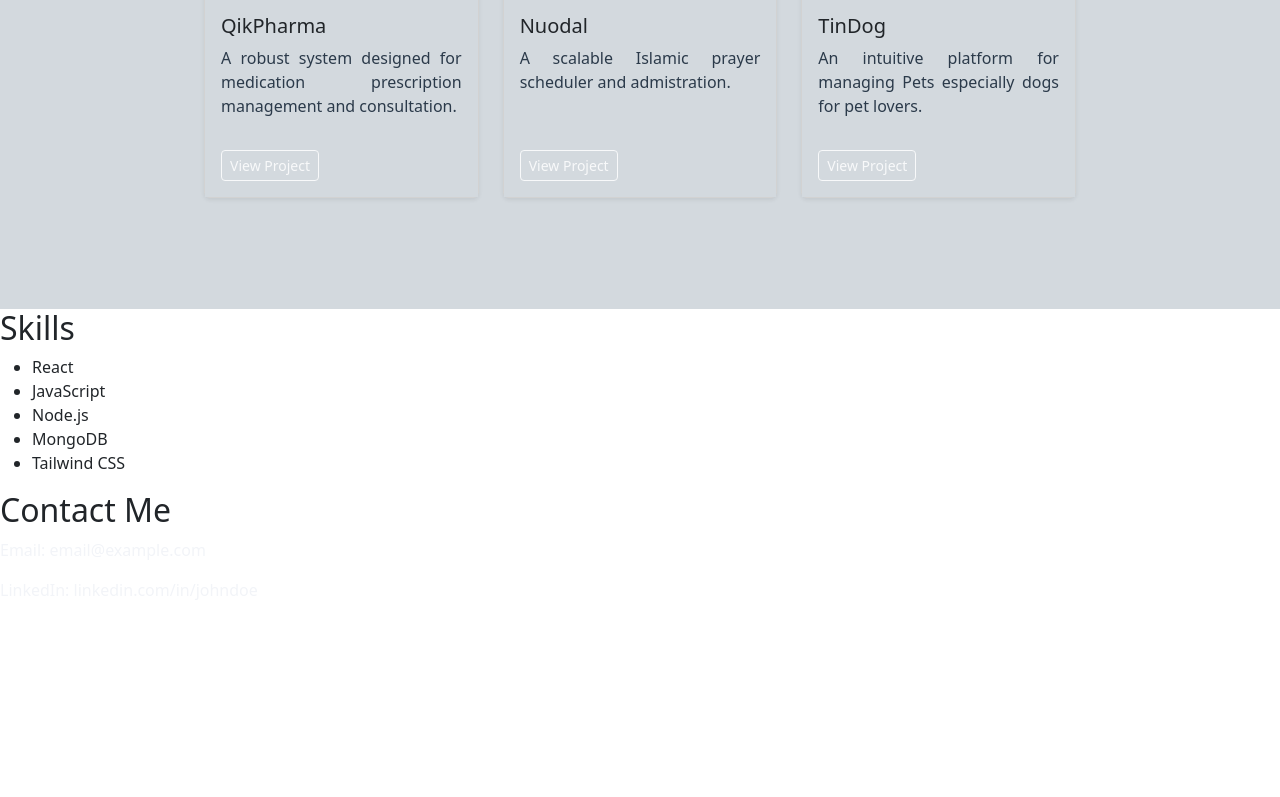
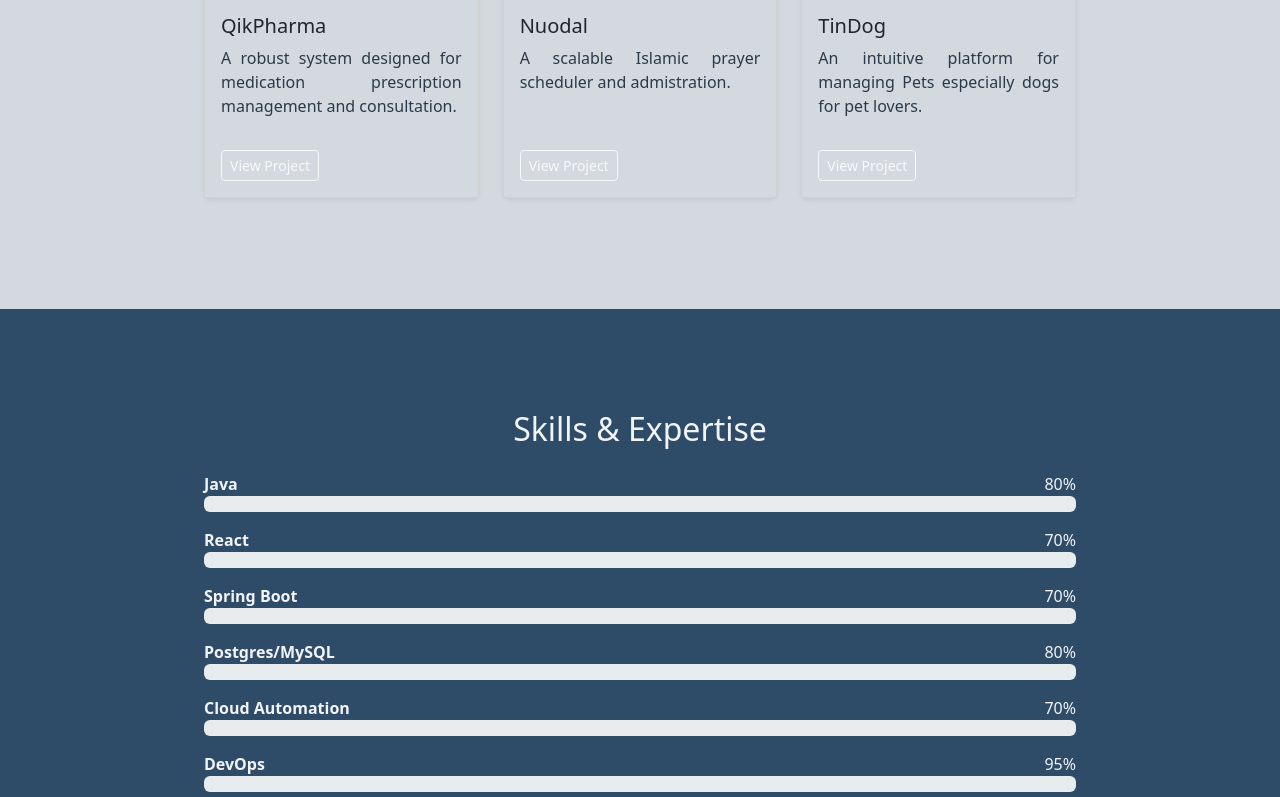
Before and after one commit to christianRibig5/christian_portfolio, a React (Vite) app: page / in a window 1280 px wide. Shown: the part 2000-2797 px from the top of the page. Before the commit the page ends 2618 px from the top, so only its background shows below. Built offline with nearby package versions, Linux system fonts and the light colour scheme.

Commit message:
added footer and skills components

```diff
--- a/src/App.jsx
+++ b/src/App.jsx
@@ -5,6 +5,7 @@ import Recommendation from "./components/Recommendation";
 import Projects from "./components/Projects";
 import Skills from "./components/Skills";
 import Contact from "./components/Contact";
+import Footer from "./components/Footer";
 import 'bootstrap/dist/css/bootstrap.min.css';
 import "bootstrap/dist/js/bootstrap.bundle.min.js";
 import '@fontsource/inter'; // Defaults to weight 400
@@ -26,7 +27,7 @@ function App() {
       <Recommendation />
       <Projects />
       <Skills />
-      <Contact />
+      <Footer />
     </div>
   );
 }
--- a/src/components/Footer.jsx
+++ b/src/components/Footer.jsx
@@ -1,21 +1,27 @@
-import React from 'react';
+import React from "react";
 
 const Footer = () => {
     return (
-        <footer style={styles.footer}>
-            <p>&copy; 2025 Christian Onyeukwu. All rights reserved.</p>
+        <footer className="white-section py-4 border-top">
+            <div className="container-fluid text-center">
+                <p className="mb-1 text-center">&copy; {new Date().getFullYear()} Christian Onyeukwu. All rights reserved.</p>
+                <ul className="list-inline mb-0">
+                    <li className="list-inline-item mx-2">
+                        <a href="#about" className="text-decoration-none text-dark">About</a>
+                    </li>
+                    <li className="list-inline-item mx-2">
+                        <a href="#projects" className="text-decoration-none text-dark">Projects</a>
+                    </li>
+                    <li className="list-inline-item mx-2">
+                        <a href="#contact" className="text-decoration-none text-dark">Contact</a>
+                    </li>
+                    <li className="list-inline-item mx-2">
+                        <a href="#blog" className="text-decoration-none text-dark">Blog</a>
+                    </li>
+                </ul>
+            </div>
         </footer>
     );
 };
 
-const styles = {
-    footer: {
-        backgroundColor: '#333',
-        color: 'white',
-        padding: '10px',
-        textAlign: 'center',
-        marginTop: '20px',
-    },
-};
-
 export default Footer;
--- a/src/components/Skills.jsx
+++ b/src/components/Skills.jsx
@@ -1,16 +1,49 @@
-import React from "react";
+import React, { useState } from 'react';
+import skills from '../data/skills';
+
 
 const Skills = () => {
-    const skills = ["React", "JavaScript", "Node.js", "MongoDB", "Tailwind CSS"];
+    const [animate, setAnimate] = useState(false);
+
+    const handleMouseEnter = () => {
+        setAnimate(true);
+    };
+
+    const handleMouseLeave = () => {
+        setAnimate(false); // Optional: reset if you want it to restart on every hover
+    };
 
     return (
-        <section id="skills" className="skills">
-            <h2>Skills</h2>
-            <ul>
+        <section
+            className="colored-section"
+            id="skills"
+            onMouseEnter={handleMouseEnter}
+            onMouseLeave={handleMouseLeave}
+        >
+            <div className="container-fluid">
+                <h2 className="text-center mb-4">Skills & Expertise</h2>
+
                 {skills.map((skill, index) => (
-                    <li key={index}>{skill}</li>
+                    <div key={index} className="mb-3">
+                        <div className="d-flex justify-content-between">
+                            <strong>{skill.name}</strong>
+                            <span>{skill.level}%</span>
+                        </div>
+                        <div className="progress">
+                            <div
+                                className="progress-bar"
+                                role="progressbar"
+                                style={{
+                                    width: animate ? `${skill.level}%` : '0%',
+                                }}
+                                aria-valuenow={animate ? skill.level : 0}
+                                aria-valuemin="0"
+                                aria-valuemax="100"
+                            ></div>
+                        </div>
+                    </div>
                 ))}
-            </ul>
+            </div>
         </section>
     );
 };
--- /dev/null
+++ b/src/data/skills.js
@@ -0,0 +1,22 @@
+import React from "react"
+
+const skills = [
+    { name: 'Java', level: 80 },
+    { name: 'React', level: 70 },
+    { name: 'Spring Boot', level: 70 },
+    { name: 'Postgres/MySQL', level: 80 },
+    { name: 'Cloud Automation', level: 70 },
+    { name: 'DevOps', level: 95 },
+    { name: 'CI/CD', level: 95 },
+    { name: 'Node', level: 80 },
+    { name: 'JavaScript/TypeScript', level: 80 },
+    { name: 'HTML5', level: 90 },
+    { name: 'Python', level: 50 },
+    { name: 'C/C++', level: 40 },
+    { name: 'Docker', level: 75 },
+    { name: 'Kubernetes', level: 65 },
+    { name: 'Jenkins', level: 70 },
+    { name: 'Ansible', level: 60 },
+];
+
+export default skills;
--- a/src/styles.css
+++ b/src/styles.css
@@ -159,6 +159,24 @@ p {
   margin: 20px;
 }
 
+#skills {
+  background-color: #2e4b68;
+  padding: 3% 15%;
+}
+
+.progress {
+  height: 20px;
+  background-color: #D3D9DE;
+  border-radius: 10px;
+  overflow: hidden;
+}
+
+.progress-bar {
+  background-color: #2e4b68;
+  transition: width 1.5s ease-in-out;
+  color: #D3D9DE;
+}
+
 .testimonial-text {
   font-size: 1rem;
   text-align: justify;
@@ -166,6 +184,10 @@ p {
 
 /* Animation */
 
+footer a:hover {
+  color: #ff4c68;
+  text-decoration: underline;
+}
 
 
 /* Recommendation*/
```
